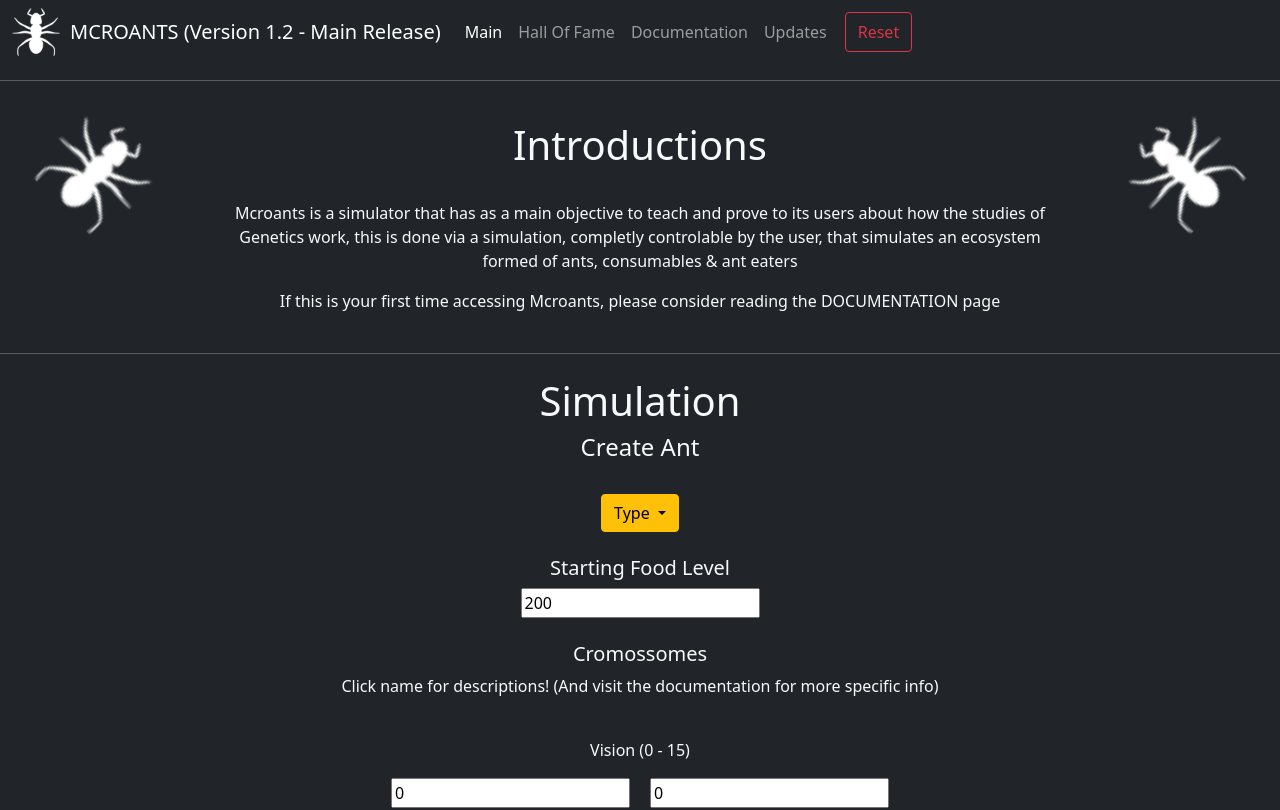
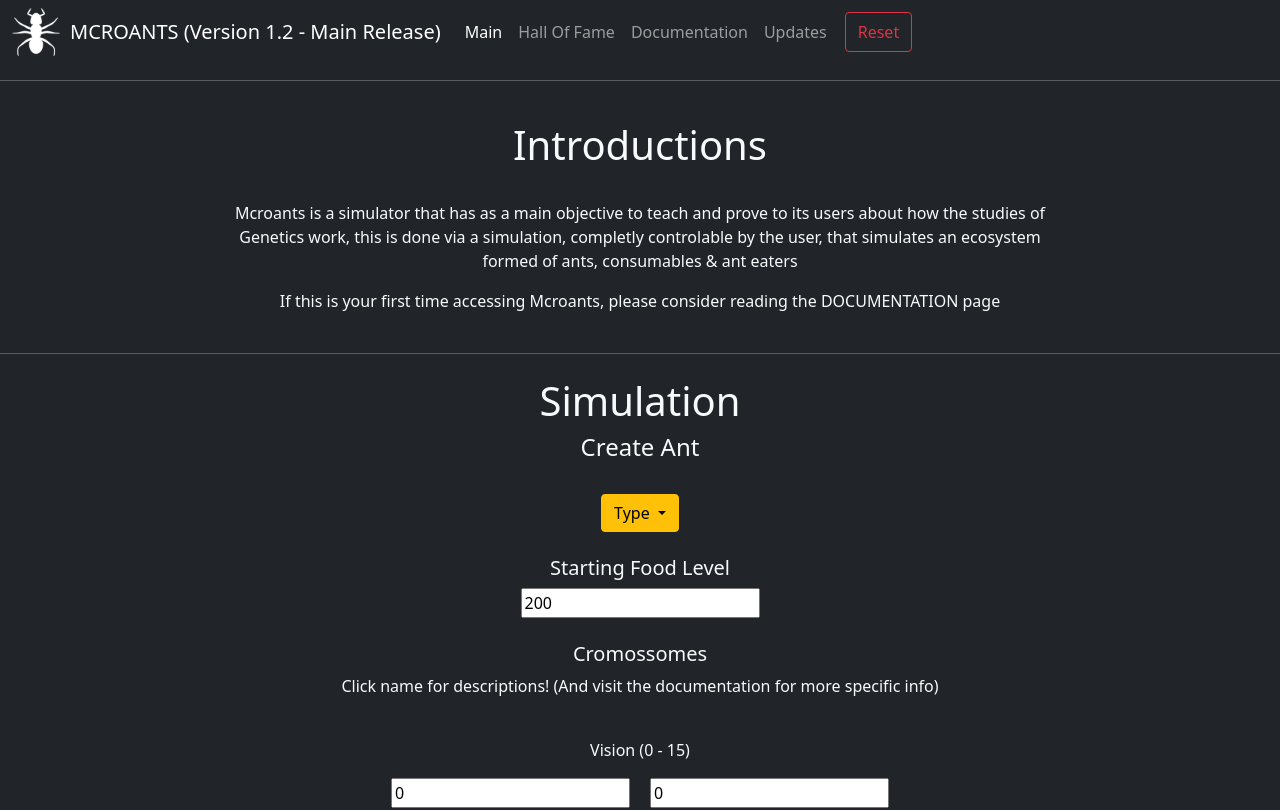
Before and after one commit to newtonalle/mcroants, a Vue app: page / in a window 1280 px wide. Shown: the top 810 px of the page. Built offline with nearby package versions, Linux system fonts and the light colour scheme.

Commit message:
Pre-release 1.1.1 Deploy Fix 2

```diff
--- a/package.json
+++ b/package.json
@@ -1,6 +1,6 @@
 {
   "name": "mcro-ants",
-  "version": "0.1.0",
+  "version": "0.1.2",
   "private": true,
   "scripts": {
     "serve": "vue-cli-service serve",
--- a/src/pages/Main/Main.vue
+++ b/src/pages/Main/Main.vue
@@ -2,7 +2,7 @@
   <div>
     <div class="row">
       <div class="col-2">
-        <img
+        <!-- <img
           src="../../../public\favicon.png"
           alt="ANT"
           height="100px"
@@ -14,7 +14,7 @@
             -o-transform: rotate(45deg);
             transform: rotate(45deg);
           "
-        />
+        /> -->
       </div>
       <div class="col-8">
         <h1>Introductions</h1>
@@ -35,7 +35,7 @@
         <br />
       </div>
       <div class="col-2">
-        <img
+        <!-- <img
           src="../../../public\favicon.png"
           alt="ANT"
           height="100px"
@@ -47,7 +47,7 @@
             -o-transform: rotate(315deg);
             transform: rotate(315deg);
           "
-        />
+        /> -->
       </div>
       <hr />
       <br />
```
Also changed, not shown: 1 other file (tests, documents, lock files or other folders).
